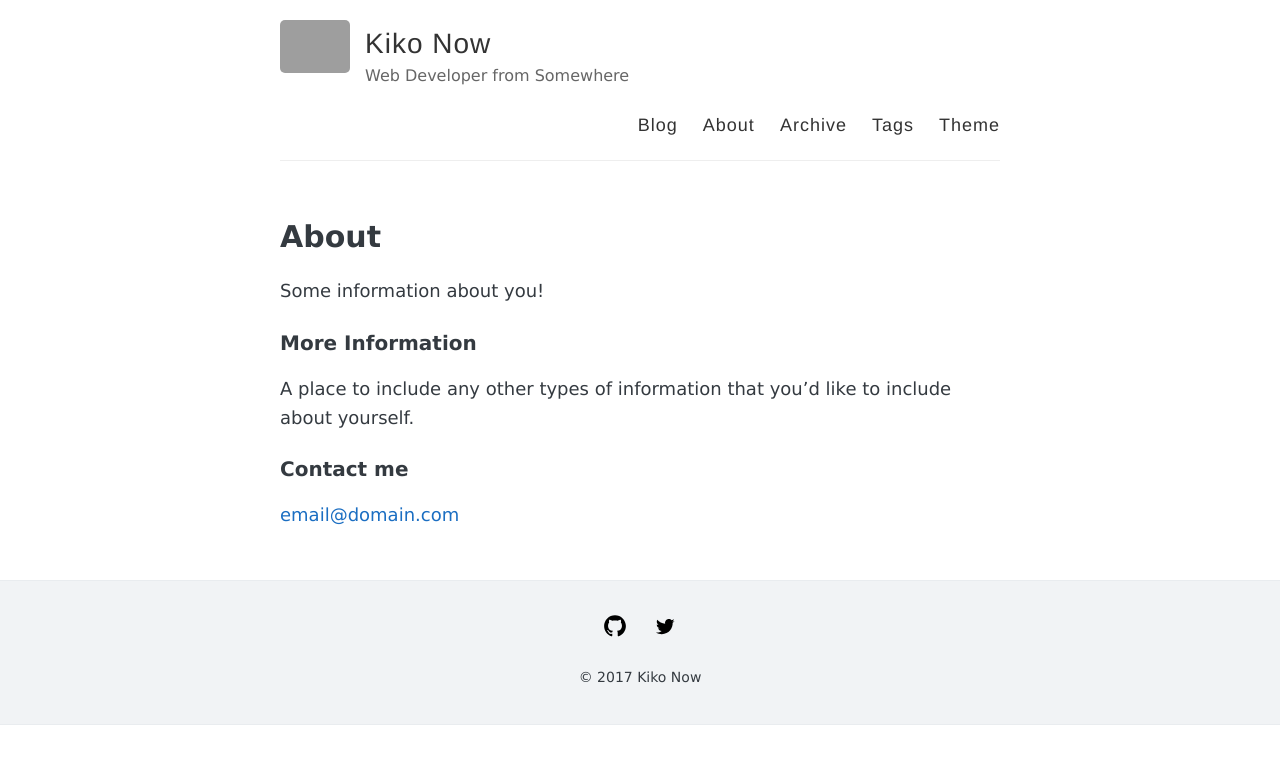
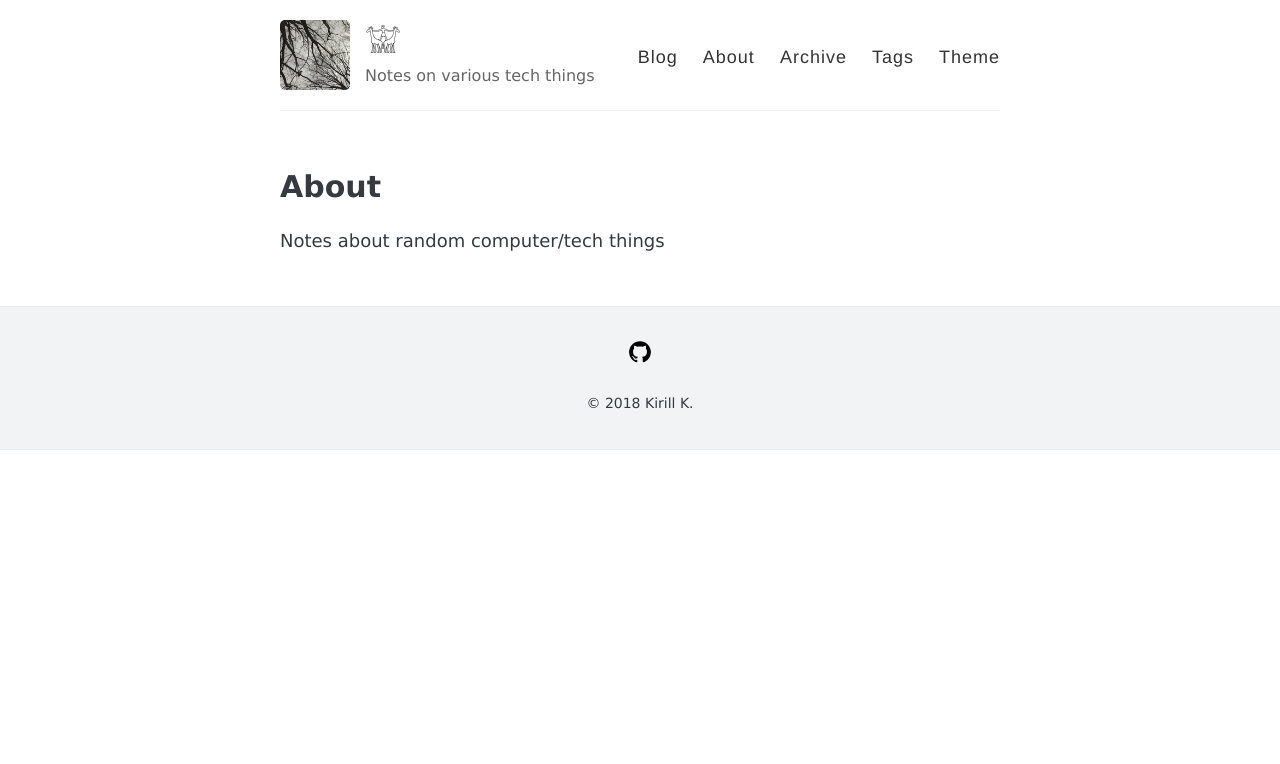
Before and after one commit to Kirill888/notes, a Jekyll site: the page built from about.md, in a window 1280 px wide. Shown: the top 764 px of the page. Built offline with Jekyll 4.4.1, drawn with Linux system fonts in a browser that asks for light colours; grey boxes are pictures that could not be loaded.

Commit message:
Customise theme

```diff
--- a/_config.yml
+++ b/_config.yml
@@ -3,17 +3,16 @@
 #
 
 # Name of your site (displayed in the header)
-name: Kiko Now
-
+name: 𓀬
 # Short bio or description (displayed in the header)
-description: Web Developer from Somewhere
+description: Notes on various tech things
 
 #
 # Flags below are optional
 #
 
 # URL of your avatar or profile pic (you could use your GitHub profile pic)
-avatar: https://raw.githubusercontent.com/barryclark/jekyll-now/master/images/jekyll-logo.png
+avatar: https://raw.githubusercontent.com/Kirill888/notes/master/images/branches.jpg
 
 
 # Tabs in header. There are 'Blog', 'About', 'Archive', 'Tags'
@@ -41,7 +40,7 @@ footer-links:
   email:
   facebook:
   flickr:
-  github: AWEEKJ/kiko-now
+  github: Kirill888/notes
   googleplus: # anything in your profile username that comes after plus.google.com/
   instagram:
   linkedin:
@@ -49,11 +48,11 @@ footer-links:
   rss: # just type anything here for a working RSS icon
   stackoverflow: # your stackoverflow profile, e.g. "users/50476/bart-kiers"
   tumblr: # https://<username>.tumblr.com
-  twitter: jekyllrb
+  twitter: #jekyllrb
   youtube: # channel/<your_long_string> or user/<user-name>
 
 # Text under the icons in footer
-footer-text: © 2017 Kiko Now
+footer-text: © 2018 Kirill K.
 
 # Enter your Disqus shortname (not your username) to enable commenting on posts
 # You can find your shortname on the Settings page of your Disqus account
@@ -70,7 +69,7 @@ url:
 # (http://yourusername.github.io/repository-name)
 # and NOT your User repository (http://yourusername.github.io)
 # then add in the baseurl here, like this: "/repository-name"
-baseurl:
+baseurl: https://kirill888.github.io/notes
 
 #
 # !! You don't need to change any of the configuration flags below !!
--- a/about.md
+++ b/about.md
@@ -4,12 +4,4 @@ title: About
 permalink: /about/
 ---
 
-Some information about you!
-
-### More Information
-
-A place to include any other types of information that you'd like to include about yourself.
-
-### Contact me
-
-[email@domain.com](mailto:email@domain.com)
+Notes about random computer/tech things
```
Also changed, not shown: images/branches.jpg (added).
